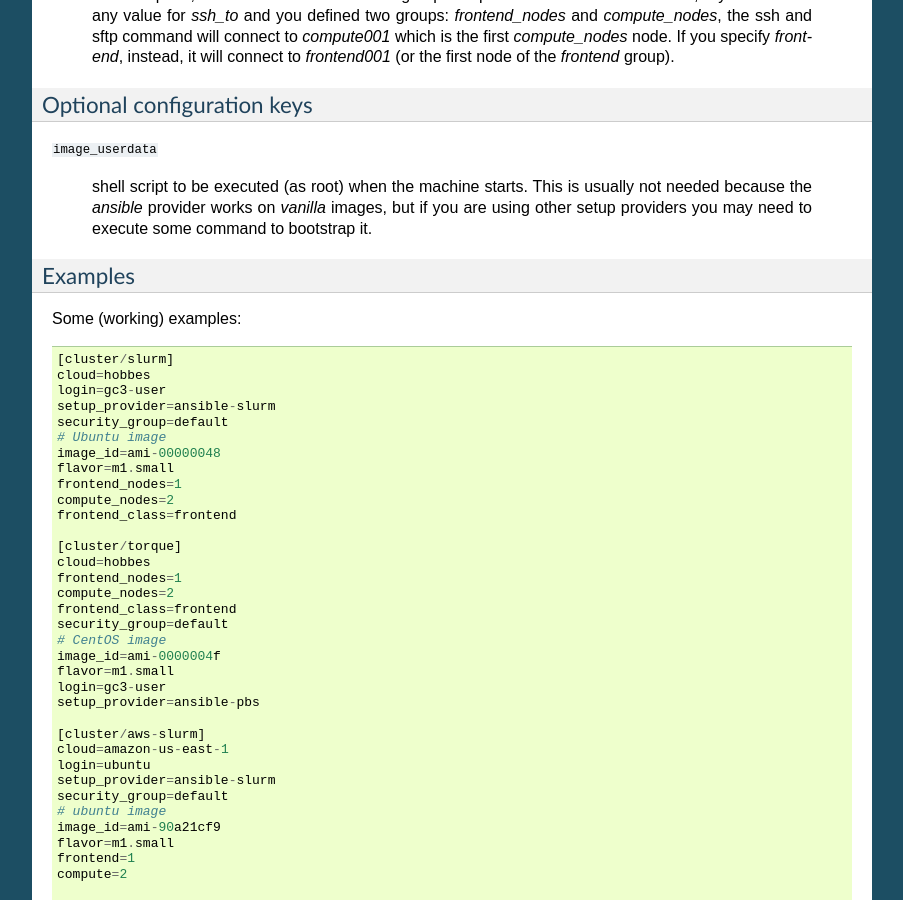
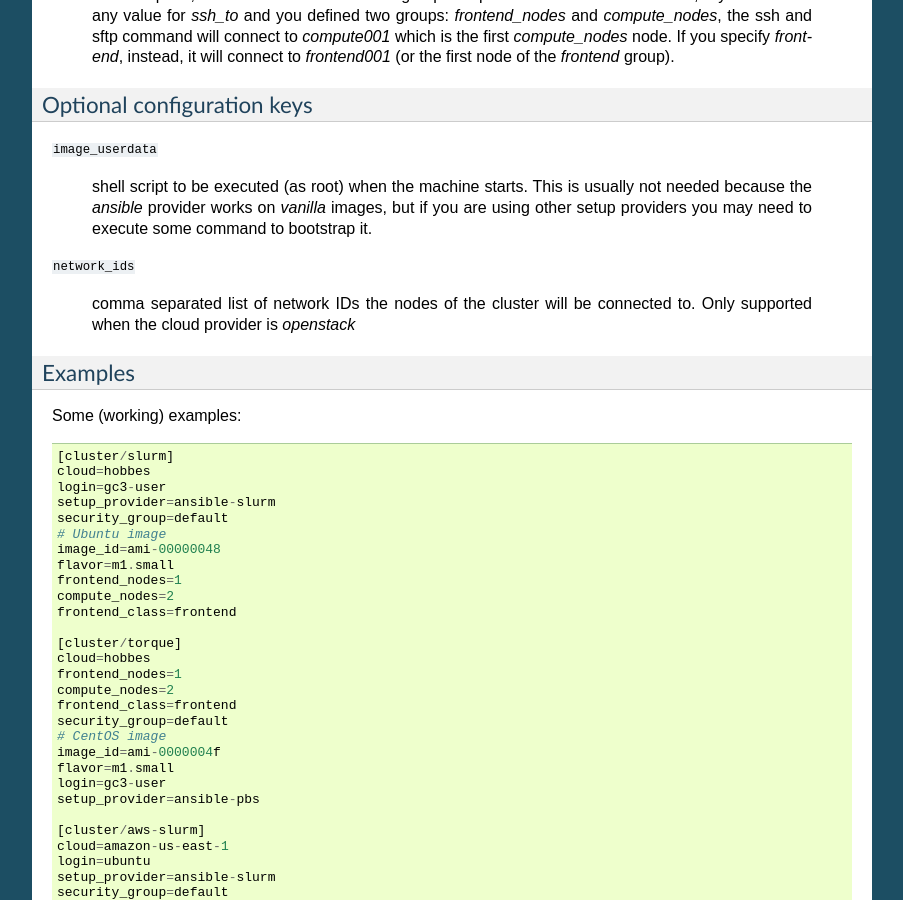
Before and after one commit to elasticluster/elasticluster, a Sphinx documentation site: the page built from docs/configure.rst, in a window 1280 px wide and 900 px high, scrolled down 7930 px. Shown: the whole window, without its empty margins (198-1101 px from the left). Built offline with Sphinx 7.4.7, drawn with Linux system fonts in a browser that asks for light colours.

Commit message:
Add documentation for configuration option `network_ids`

```diff
--- a/docs/configure.rst
+++ b/docs/configure.rst
@@ -501,6 +501,13 @@ Optional configuration keys
     works on *vanilla* images, but if you are using other setup
     providers you may need to execute some command to bootstrap it.
 
+``network_ids``
+
+    comma separated list of network IDs the nodes of the cluster will
+    be connected to. Only supported when the cloud provider is
+    `openstack`
+
+
 Examples
 --------
 
```
Also changed, not shown: 1 other file.
